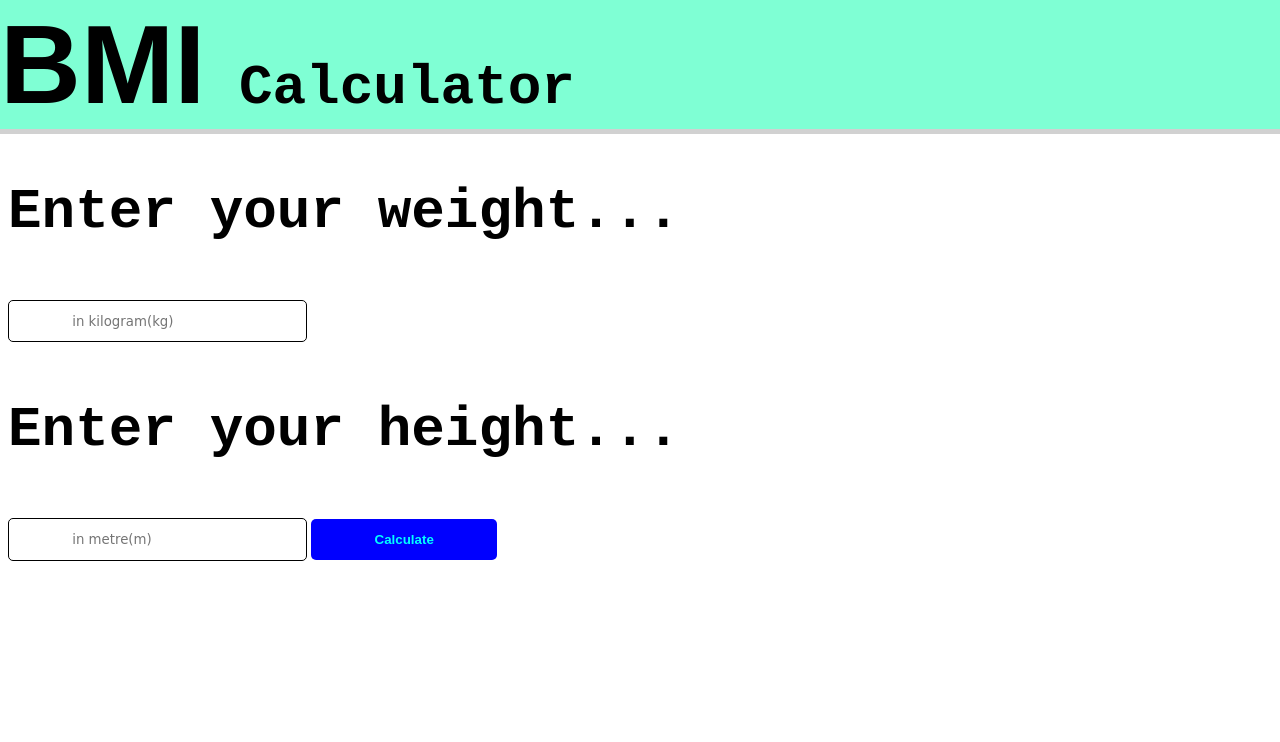
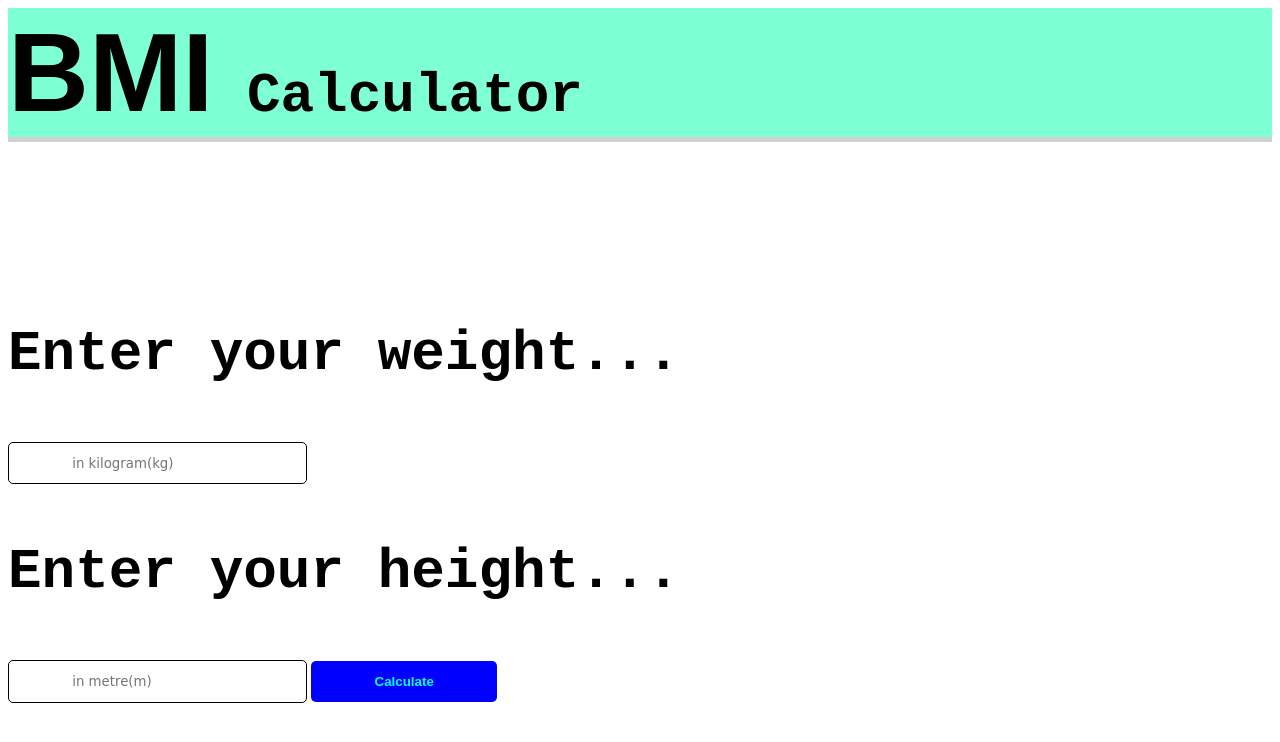
Before and after one commit to sharafath07/BMI-calculator, a plain HTML site: page index.html in a window 1280 px wide. Drawn offline with Linux system fonts and the light colour scheme.

Commit message:
Update styles.css

```diff
--- a/styles.css
+++ b/styles.css
@@ -5,11 +5,9 @@ span{
 }
 header{
     background-color: aquamarine;
-    position: fixed;
-    top: 0;
-    left: 0;
+
     border-bottom: solid rgb(209, 209, 209) 5px;
-    right: 0;
+
 }
 main{
     margin-top: 180px;
```
